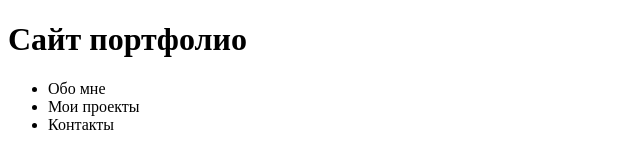
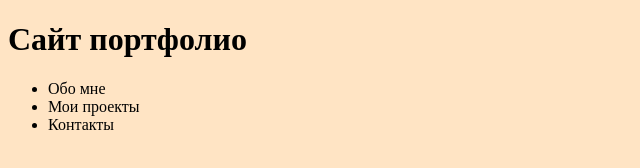
Before and after one commit to ElviraSharipova/my-site, a plain HTML site: page index.html in a window 1280 px wide. Shown: the whole page, without its empty margins (0-640 px from the left). Drawn offline with Linux system fonts and the light colour scheme.

Commit message:
Добавили стили

```diff
--- a/index.html
+++ b/index.html
@@ -6,6 +6,7 @@
     <meta http-equiv="X-UA-Compatible" content="IE=edge">
     <meta name="viewport" content="width=device-width, initial-scale=1.0">
     <title>Document</title>
+    <link rel="stylesheet" href="./style.css">
 </head>
 
 <body>
--- /dev/null
+++ b/style.css
@@ -0,0 +1,3 @@
+body {
+    background-color: bisque;
+}
```
